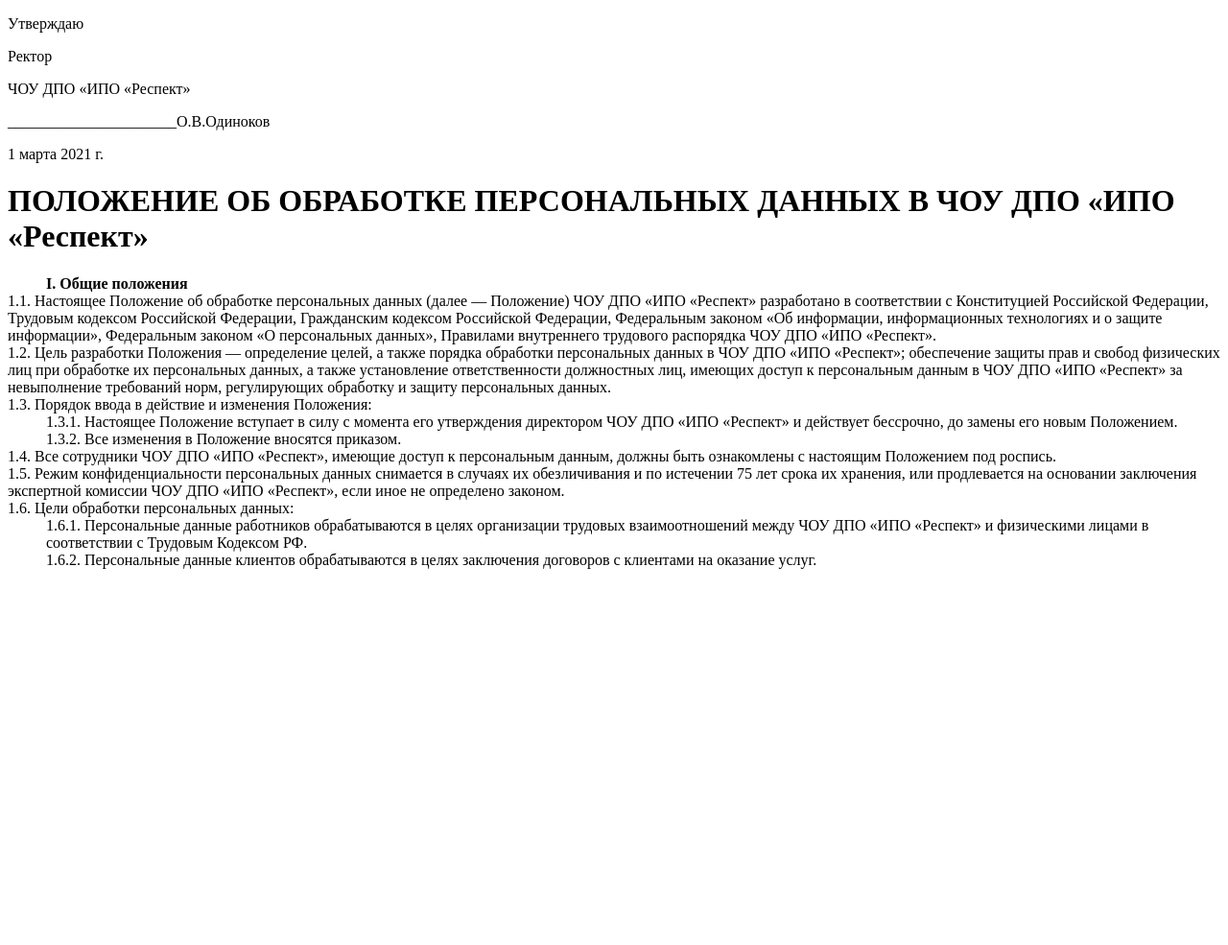
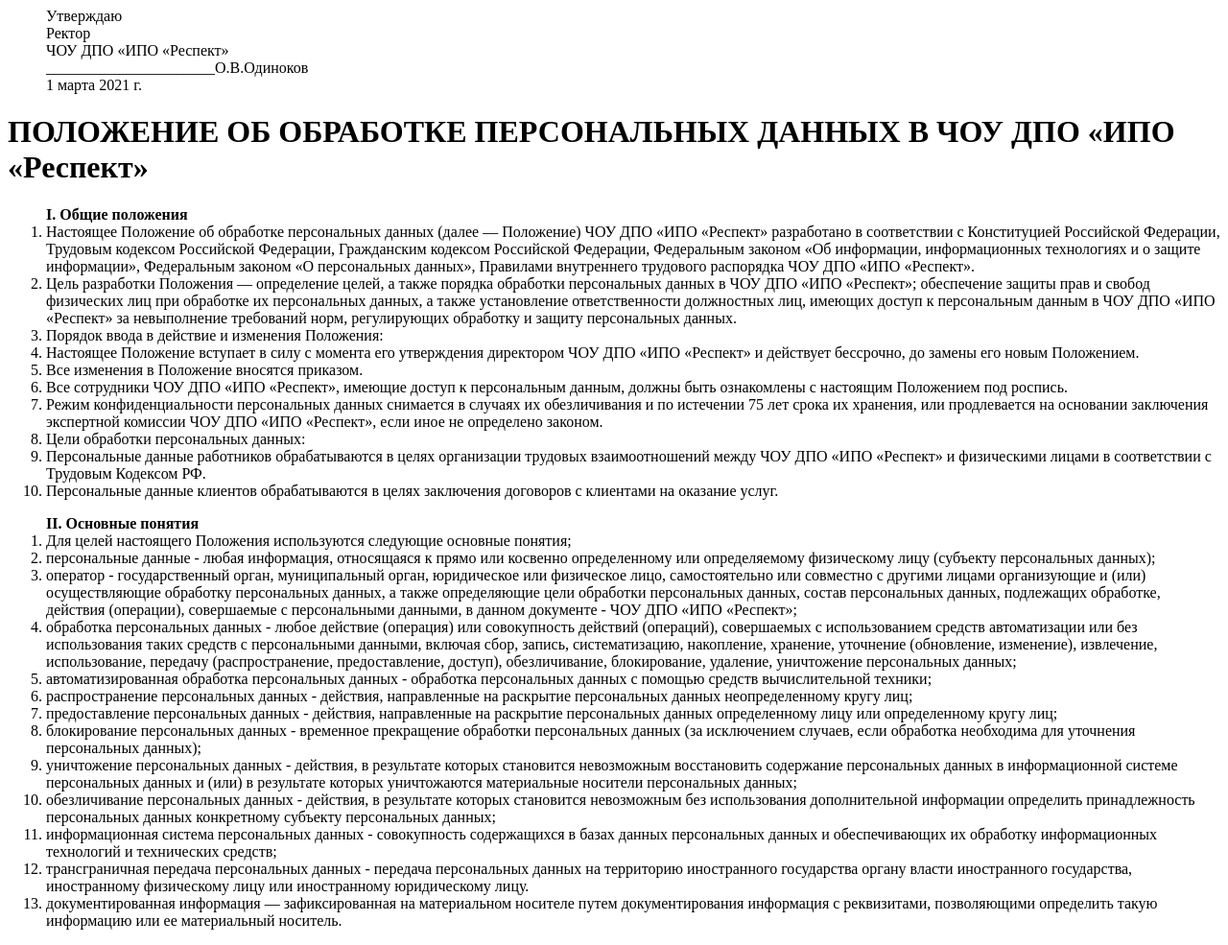
Before and after one commit to Julianarey88/personal-info, a plain HTML site: page index.html in a window 1280 px wide. Shown: the whole page at 96% size. Before the commit the page ends 800 px from the top, so only its background shows below. Drawn offline with Linux system fonts and the light colour scheme.

Commit message:
Add files via upload

```diff
--- a/index.html
+++ b/index.html
@@ -9,47 +9,87 @@
 </head>
 
 <body>
-   <!--header-->
-   <header class="header">
-    <div class="container">
-        <p>Утверждаю</p>
-            <p>Ректор</p>
-            <p>ЧОУ ДПО «ИПО «Респект» </p>
-           <p> ______________________О.В.Одиноков</p>
-            <p>1 марта 2021 г.</p>
-    </div>
-    <main>
+
+        <dd>Утверждаю</dd>
+            <dd>Ректор</dd>
+            <dd>ЧОУ ДПО «ИПО «Респект» </dd>
+           <dd> ______________________О.В.Одиноков</dd>
+            <dd>1 марта 2021 г.</dd>
+
+
         <h1>
             ПОЛОЖЕНИЕ
             ОБ ОБРАБОТКЕ ПЕРСОНАЛЬНЫХ ДАННЫХ
             В ЧОУ ДПО «ИПО «Респект»
             </h1>
-            <div class="container">
-                <dl class="position">
-                    <dd class="position">
-                        <b>I. Общие положения
+                <ol>
+                       <b>I. Общие положения
                         </b>
-                    </dd>
-                    <dt>1.1.      Настоящее Положение об обработке персональных данных (далее — Положение) ЧОУ ДПО «ИПО «Респект» разработано в соответствии с Конституцией Российской Федерации, Трудовым кодексом Российской Федерации, Гражданским кодексом Российской Федерации, Федеральным законом «Об информации, информационных технологиях и о защите информации», Федеральным законом «О персональных данных», Правилами внутреннего трудового распорядка ЧОУ ДПО «ИПО «Респект».
-                    </dt>
-                    <dt>1.2.      Цель разработки Положения — определение целей, а также порядка обработки персональных данных в ЧОУ ДПО «ИПО «Респект»; обеспечение защиты прав и свобод физических лиц при обработке их персональных данных, а также установление ответственности должностных лиц, имеющих доступ к персональным данным в ЧОУ ДПО «ИПО «Респект» за невыполнение требований норм, регулирующих обработку и защиту персональных данных.
-                    </dt>
-                    <dt>1.3.  Порядок ввода в действие и изменения Положения:</dt>
-                    <dd>1.3.1.      Настоящее Положение вступает в силу с момента его утверждения   директором  ЧОУ ДПО «ИПО «Респект» и действует бессрочно, до замены его новым Положением.
-                    </dd>
-                    <dd>1.3.2.   Все изменения в Положение вносятся приказом.</dd>
-                    <dt>1.4.    Все сотрудники ЧОУ ДПО «ИПО «Респект», имеющие доступ к персональным данным, должны быть ознакомлены с настоящим Положением под роспись.
-                    </dt>
-                    <dt>1.5.    Режим конфиденциальности персональных данных снимается в случаях их обезличивания и по истечении 75 лет срока их хранения, или продлевается на основании заключения экспертной комиссии ЧОУ ДПО «ИПО «Респект», если иное не определено законом.
-                    </dt>
-                    <dt>1.6.  Цели обработки персональных данных:
-                    </dt>
-                    <dd>1.6.1.            Персональные данные работников обрабатываются в целях организации трудовых взаимоотношений между ЧОУ ДПО «ИПО «Респект» и физическими лицами в соответствии с Трудовым Кодексом РФ.
-                    </dd>
-                    <dd>1.6.2.    Персональные данные клиентов обрабатываются в целях заключения договоров с клиентами на оказание услуг.
-                    </dd>
+                    <li> Настоящее Положение об обработке персональных данных (далее — Положение) ЧОУ ДПО «ИПО «Респект» разработано в соответствии с Конституцией Российской Федерации, Трудовым кодексом Российской Федерации, Гражданским кодексом Российской Федерации, Федеральным законом «Об информации, информационных технологиях и о защите информации», Федеральным законом «О персональных данных», Правилами внутреннего трудового распорядка ЧОУ ДПО «ИПО «Респект».
+                    </li>
+                    <li>Цель разработки Положения — определение целей, а также порядка обработки персональных данных в ЧОУ ДПО «ИПО «Респект»; обеспечение защиты прав и свобод физических лиц при обработке их персональных данных, а также установление ответственности должностных лиц, имеющих доступ к персональным данным в ЧОУ ДПО «ИПО «Респект» за невыполнение требований норм, регулирующих обработку и защиту персональных данных.
+                    </li>
+                     <li>Порядок ввода в действие и изменения Положения:</li>
+                    <li> Настоящее Положение вступает в силу с момента его утверждения   директором  ЧОУ ДПО «ИПО «Респект» и действует бессрочно, до замены его новым Положением.
+                    </li>
+                    <li>Все изменения в Положение вносятся приказом.</li>
+                    <li>Все сотрудники ЧОУ ДПО «ИПО «Респект», имеющие доступ к персональным данным, должны быть ознакомлены с настоящим Положением под роспись.
+                    </li>
+                    <li> Режим конфиденциальности персональных данных снимается в случаях их обезличивания и по истечении 75 лет срока их хранения, или продлевается на основании заключения экспертной комиссии ЧОУ ДПО «ИПО «Респект», если иное не определено законом.
+                    </li>
+                    <li>Цели обработки персональных данных:
+                    </li>
+                    <li>Персональные данные работников обрабатываются в целях организации трудовых взаимоотношений между ЧОУ ДПО «ИПО «Респект» и физическими лицами в соответствии с Трудовым Кодексом РФ.
+                    </li>
+                    <li>Персональные данные клиентов обрабатываются в целях заключения договоров с клиентами на оказание услуг.
+                    </li>
+                    </ol>
+                    <ol>
+                        <b>II. Основные понятия
+                        </b>
+                    <li>  Для целей настоящего Положения используются следующие основные понятия;
+                    </li>
+                    <li>персональные данные - любая информация, относящаяся к прямо или косвенно определенному или определяемому физическому лицу (субъекту персональных данных);
+                    </li>
+                    <li>
+                        оператор - государственный орган, муниципальный орган, юридическое или физическое лицо, самостоятельно или совместно с другими лицами организующие и (или) осуществляющие обработку персональных данных, а также определяющие цели обработки персональных данных, состав персональных данных, подлежащих обработке, действия (операции), совершаемые с персональными данными, в данном документе -  ЧОУ ДПО «ИПО «Респект»;
+                    </li>
+                    <li>
+                        обработка персональных данных - любое действие (операция) или совокупность действий (операций), совершаемых с использованием средств автоматизации или без использования таких средств с персональными данными, включая сбор, запись, систематизацию, накопление, хранение, уточнение (обновление, изменение), извлечение, использование, передачу (распространение, предоставление, доступ), обезличивание, блокирование, удаление, уничтожение персональных данных;
+                    </li>
+                    <li>
+                        автоматизированная обработка персональных данных - обработка персональных данных с помощью средств вычислительной техники;
+                    </li>
+                    <li>
+                        распространение персональных данных - действия, направленные на раскрытие персональных данных неопределенному кругу лиц;
+                    </li>
+                    <li>
+                        предоставление персональных данных - действия, направленные на раскрытие персональных данных определенному лицу или определенному кругу лиц;
+                    </li>
+                    <li>
+                        блокирование персональных данных - временное прекращение обработки персональных данных (за исключением случаев, если обработка необходима для уточнения персональных данных);
+                    </li>
+                    <li>
+                        уничтожение персональных данных - действия, в результате которых становится невозможным восстановить содержание персональных данных в информационной системе персональных данных и (или) в результате которых уничтожаются материальные носители персональных данных;
+                    </li>
+                    <li>
+                        обезличивание персональных данных - действия, в результате которых становится невозможным без использования дополнительной информации определить принадлежность персональных данных конкретному субъекту персональных данных;
+                    </li>
+                    <li>
+                        информационная система персональных данных - совокупность содержащихся в базах данных персональных данных и обеспечивающих их обработку информационных технологий и технических средств;
+                    </li>
+                    <li>
+                        трансграничная передача персональных данных - передача персональных данных на территорию иностранного государства органу власти иностранного государства, иностранному физическому лицу или иностранному юридическому лицу.
+                    </li>
+                    <li>
+                        документированная информация — зафиксированная на материальном носителе путем документирования информация с реквизитами, позволяющими определить такую информацию или ее материальный носитель.
+                    </li>
+                    </ol>
+
+
+
+
 
             </div>
-    </main>
 </body>
 </html>
```
